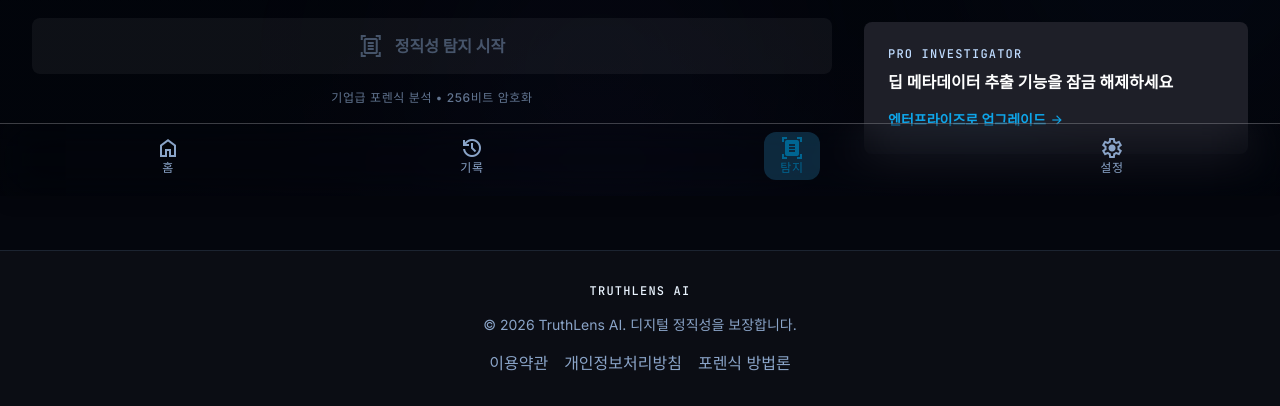
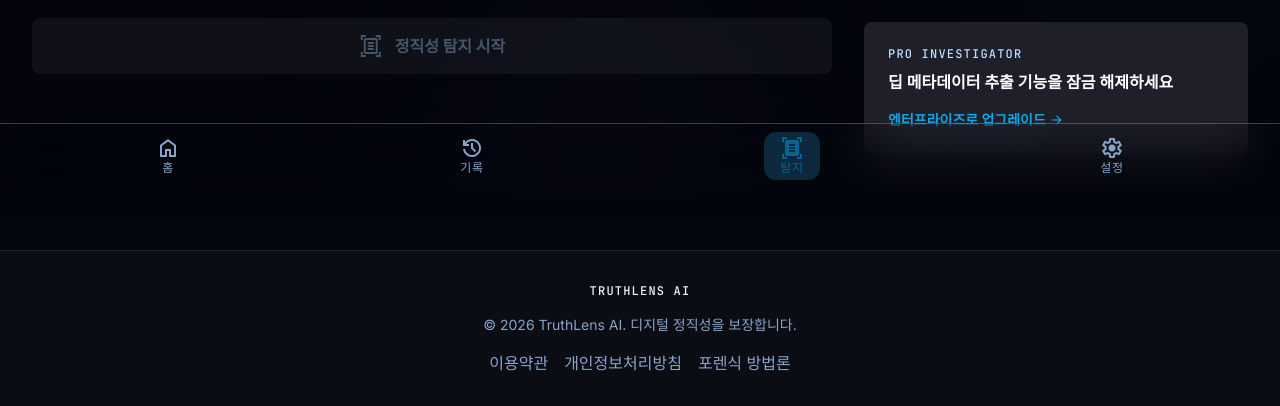
Before and after one commit to jjssspark/TruthLens, a Flask app: page /detect/image in a window 1280 px wide. Shown: the part 604-1010 px from the top of the page. Run offline with Flask 3, Linux system fonts and the light colour scheme; the visitor is signed in with stand-in values (Sample User, id 1).

Commit message:
docs: 근거 없는 홍보 문구 제거
탐지 버튼 아래 "기업급 포렌식 분석 • 256비트 암호화" 캡션을 3개
페이지에서 지웠다. 업로드를 암호화하지도 않고 기업급이라 부를
근거도 없다. 사실이 아닌 문구는 판별 결과의 신뢰도를 깎는다.

```diff
--- a/TruthLensFlask/templates/detect_image.html
+++ b/TruthLensFlask/templates/detect_image.html
@@ -57,9 +57,6 @@
                 <span class="material-symbols-outlined">document_scanner</span>
                 정직성 탐지 시작
             </button>
-            <p class="text-center text-label-mono text-label-mono text-on-surface-variant mt-4 opacity-70">
-                기업급 포렌식 분석 • 256비트 암호화
-            </p>
         </div>
     </section>
     <!-- Sidebar / Guidelines -->
--- a/TruthLensFlask/templates/detect_paper.html
+++ b/TruthLensFlask/templates/detect_paper.html
@@ -53,9 +53,6 @@
                 <span class="material-symbols-outlined">document_scanner</span>
                 정직성 탐지 시작
             </button>
-            <p class="text-center text-label-mono text-label-mono text-on-surface-variant mt-4 opacity-70">
-                기업급 포렌식 분석 • 256비트 암호화
-            </p>
         </div>
     </section>
     <!-- Sidebar / Guidelines -->
--- a/TruthLensFlask/templates/detect_video.html
+++ b/TruthLensFlask/templates/detect_video.html
@@ -75,9 +75,6 @@
                         <span class="material-symbols-outlined">document_scanner</span>
                         정직성 탐지 시작
                     </button>
-                    <p class="text-center text-label-mono text-label-mono text-on-surface-variant mt-4 opacity-70">
-                        기업급 포렌식 분석 • 256비트 암호화
-                    </p>
                 </div>
             </div>
         </div>
```
